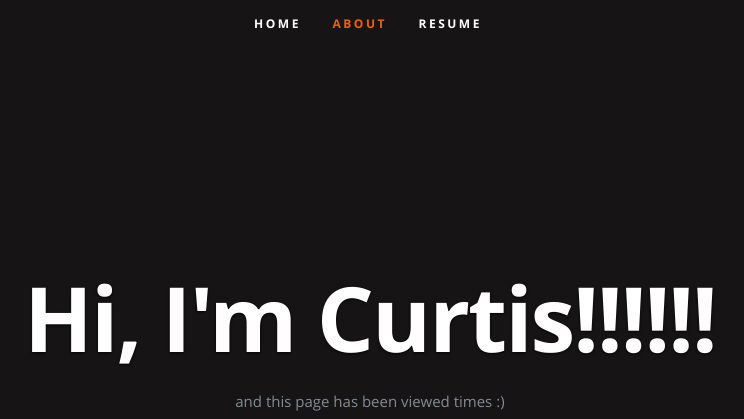
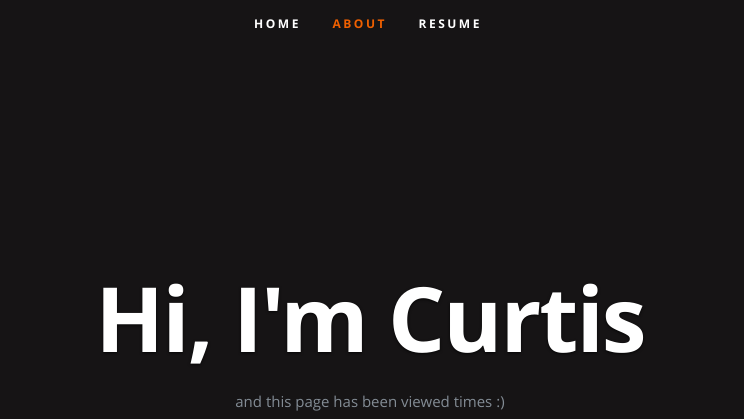
Before and after one commit to Mindle99/azure-resume, a plain HTML site: page frontend/index.html in a window 1280 px wide. Shown: the top 419 px of the page, without its empty margins (272-1016 px from the left). Drawn offline with nearby package versions, Linux system fonts and the light colour scheme; no server answers.

Commit message:
Revert changes

```diff
--- a/frontend/index.html
+++ b/frontend/index.html
@@ -54,7 +54,7 @@
 
       <div class="row banner">
          <div class="banner-text">
-            <h1 class="responsive-headline">Hi, I'm Curtis!!!!!!</h1>
+            <h1 class="responsive-headline">Hi, I'm Curtis</h1>
 
             <p>and this page has been viewed <a id="counter"></a> times :) </p>
             <ul class="social">
```
